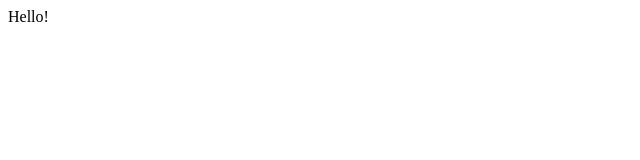
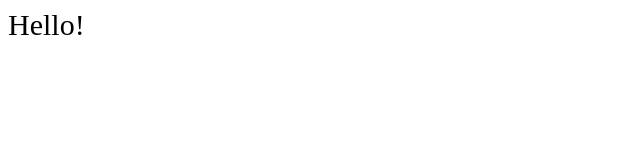
Before and after one commit to kensiiwasaki/yumemi_codecheck_frontend, a Next.js app: page / in a window 1280 px wide. Shown: the top 160 px of the page, without its empty margins (0-640 px from the left). Built offline with nearby package versions, Linux system fonts and the light colour scheme.

Commit message:
modify: css-modules設定完了

```diff
--- a/src/pages/index.tsx
+++ b/src/pages/index.tsx
@@ -1,7 +1,9 @@
-import type { NextPage } from "next";
+import type { NextPage } from 'next'
+
+import styles from '../styles/Home.module.css'
 
 const Home: NextPage = () => {
-  return <div>Hello!</div>;
-};
+  return <div className={styles.test}>Hello!</div>
+}
 
-export default Home;
+export default Home
--- /dev/null
+++ b/src/styles/Home.module.css
@@ -0,0 +1,3 @@
+.test {
+  font-size: 30px;
+}
```
